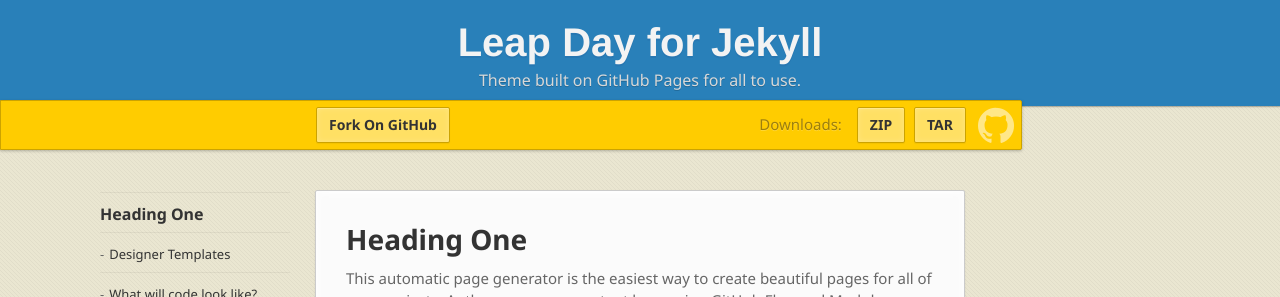
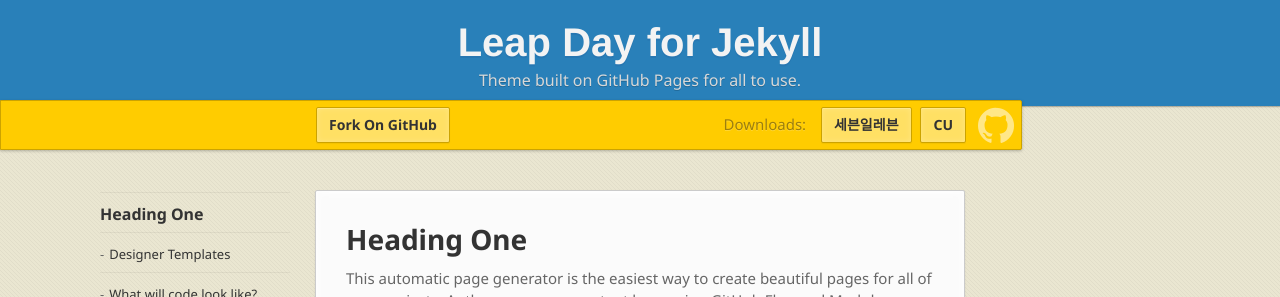
Before and after one commit to Jason-Yeon/junghyunson.github.com, a Jekyll site: the page built from index.md, in a window 1280 px wide. Shown: the top 297 px of the page. Built offline with Jekyll 4.4.1, drawn with Linux system fonts in a browser that asks for light colours; nearby versions of some CDN libraries; some web fonts are replaced.

Commit message:
Update banner.html

```diff
--- a/_includes/banner.html
+++ b/_includes/banner.html
@@ -6,8 +6,8 @@
     <div class="downloads">
       <span>Downloads:</span>
       <ul>
-        <li><a href="https://github.com/mattgraham/leapday/zipball/master" class="button">ZIP</a></li>
-        <li><a href="https://github.com/mattgraham/leapday/tarball/master" class="button">TAR</a></li>
+        <li><a href="http://www.7-eleven.co.kr/" class="button">세븐일레븐</a></li>
+        <li><a href="http://cu.bgfretail.com/index.do" class="button">CU</a></li>
       </ul>
     </div>
   </div>
```
